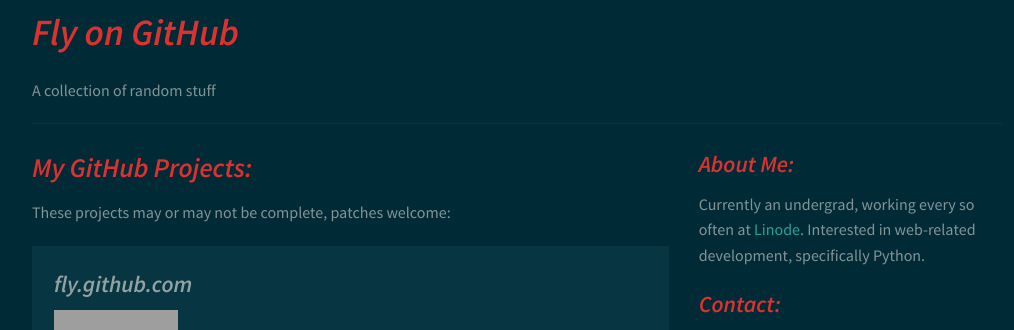
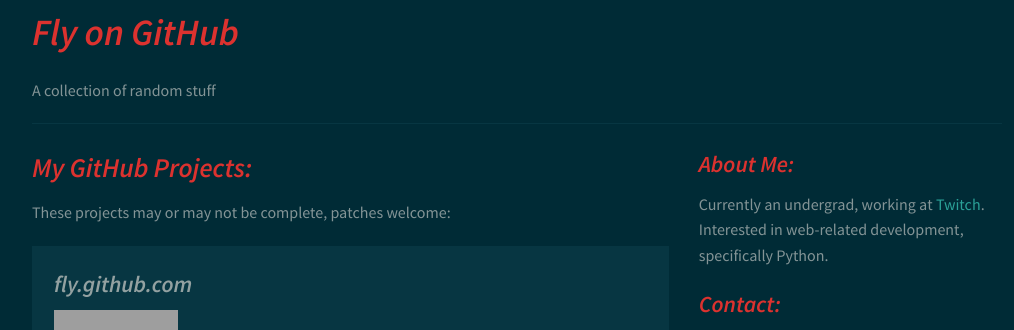
Before and after one commit to displague/fly.github.com, a plain HTML site: page index.html in a window 1280 px wide. Shown: the top 330 px of the page, without its empty margins (123-1137 px from the left). Drawn offline with Linux system fonts and the light colour scheme; grey boxes are pictures that could not be loaded.

Commit message:
Non-Linodian

```diff
--- a/index.html
+++ b/index.html
@@ -79,7 +79,7 @@
 
         <div class="large-4 columns">
             <h4>About Me:</h4>
-            <p>Currently an undergrad, working every so often at <a href="http://linode.com" title="linode.com">Linode</a>. Interested in web-related development, specifically Python.</p>
+            <p>Currently an undergrad, working at <a href="http://twitch.tv" title="twitch.tv">Twitch</a>. Interested in web-related development, specifically Python.</p>
 
             <h4>Contact:</h4>
             <p><a href="mailto:fly+githubpages@voltaire.sh?Subject=Hello"><img src="img/email-variation.png"></a> <a href="http://blog.voltaire.sh" title="voltaireBlog"><img src="img/wordpress-variation.png"></a> <a href="https://twitter.com/s_jchen" title="s_jchen on Twitter"><img src="img/twitter-variation.png"></a> <a href="https://www.facebook.com/kbar13" title="Facebook"><img src="img/facebook-variation.png"></a> <a href="https://plus.google.com/112577678300516950760/posts" title="Google+"><img src="img/gplus-variation2.png"></a></p>
```
